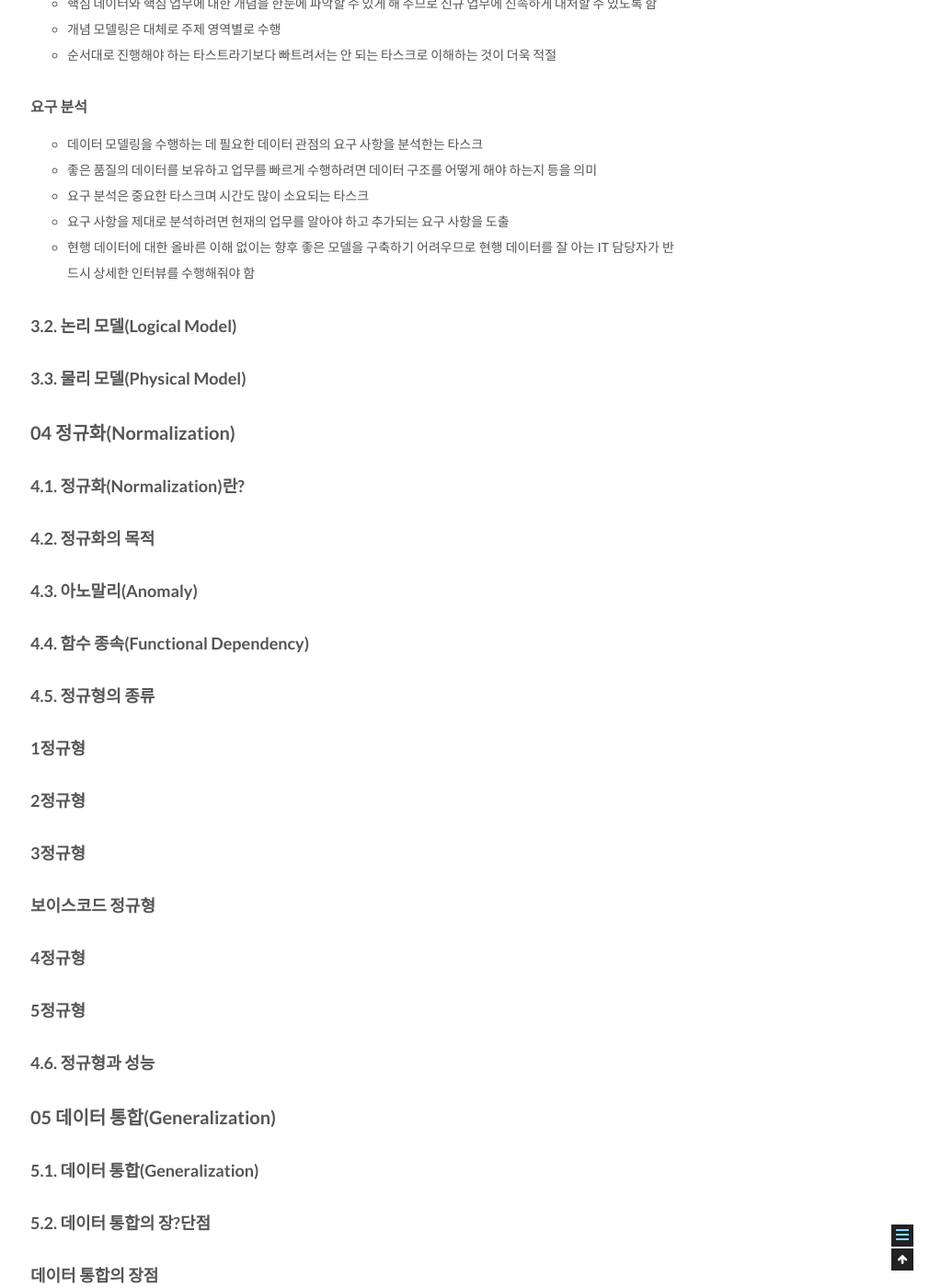
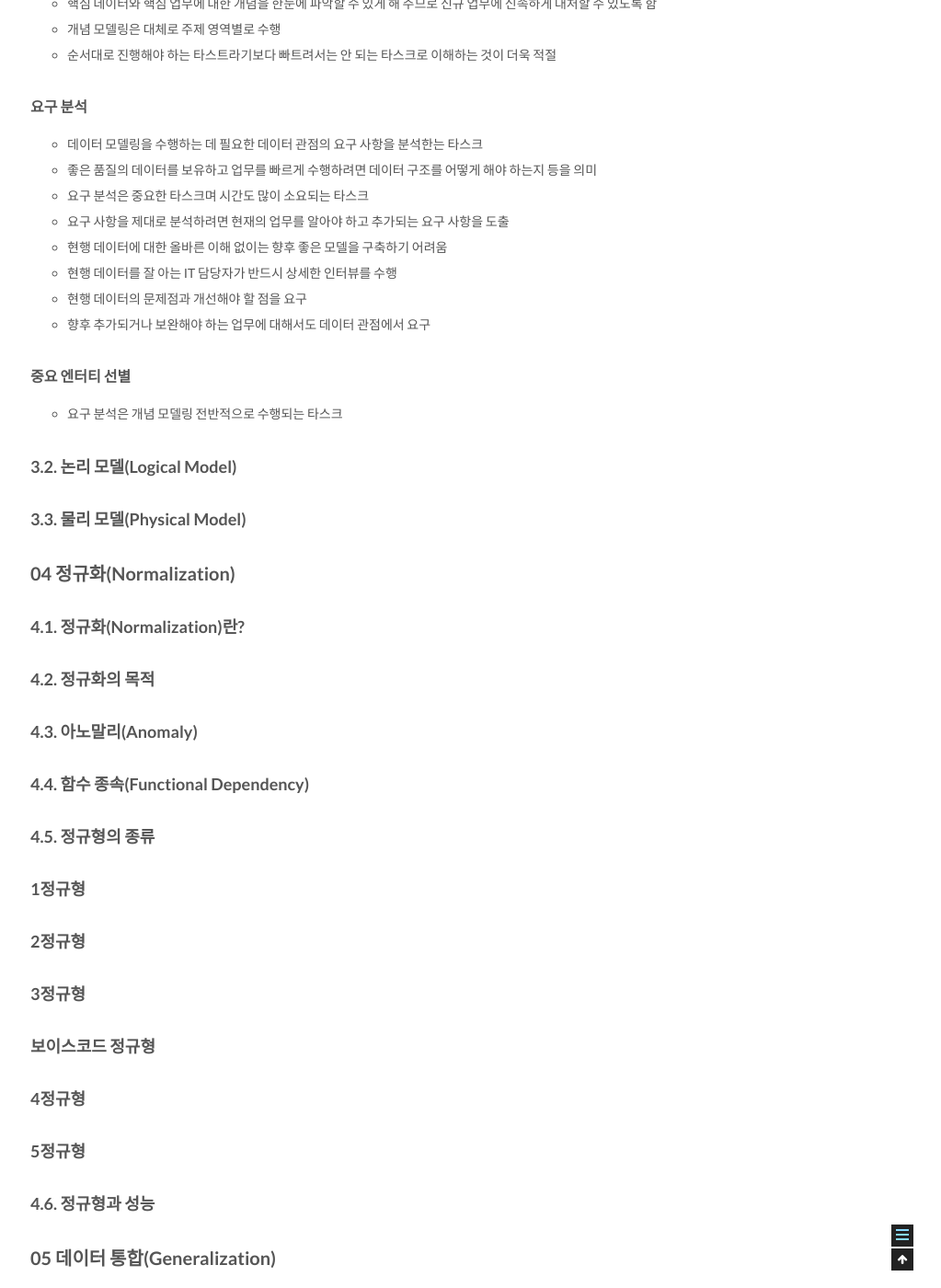
Before and after one commit to csj4032/csj4032.github.io, a Jekyll site: the page built from _posts/2018-05-02-관계형데이터모델링프리미엄가이드.md, in a window 1280 px wide and 1400 px high, scrolled down 6747 px. Shown: the whole window at 92% size, without its empty margins (257-1280 px from the left). Built offline with Jekyll 4.4.1, drawn with Linux system fonts in a browser that asks for light colours; comment, search, counter and statistics services are not loaded.

Commit message:
관계형 데이터 베이스 모델링 포스팅 수정

```diff
--- a/_posts/2018-05-02-관계형데이터모델링프리미엄가이드.md
+++ b/_posts/2018-05-02-관계형데이터모델링프리미엄가이드.md
@@ -205,7 +205,13 @@ comments: true
 * 좋은 품질의 데이터를 보유하고 업무를 빠르게 수행하려면 데이터 구조를 어떻게 해야 하는지 등을 의미
 * 요구 분석은 중요한 타스크며 시간도 많이 소요되는 타스크
 * 요구 사항을 제대로 분석하려면 현재의 업무를 알아야 하고 추가되는 요구 사항을 도출
-* 현행 데이터에 대한 올바른 이해 없이는 향후 좋은 모델을 구축하기 어려우므로 현행 데이터를 잘 아는 IT 담당자가 반드시 상세한 인터뷰를 수행해줘야 함
+* 현행 데이터에 대한 올바른 이해 없이는 향후 좋은 모델을 구축하기 어려움
+* 현행 데이터를 잘 아는 IT 담당자가 반드시 상세한 인터뷰를 수행
+* 현행 데이터의 문제점과 개선해야 할 점을 요구
+* 향후 추가되거나 보완해야 하는 업무에 대해서도 데이터 관점에서 요구
+
+#### 중요 엔터티 선별
+* 요구 분석은 개념 모델링 전반적으로 수행되는 타스크
 
 ### 3.2. 논리 모델(Logical Model)
 
```
